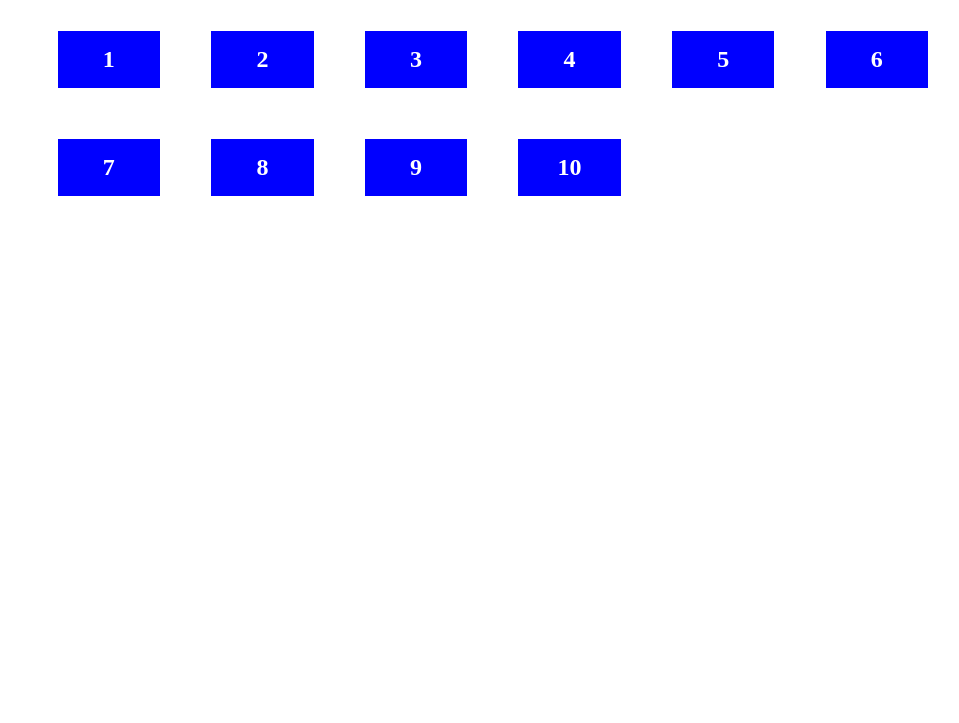
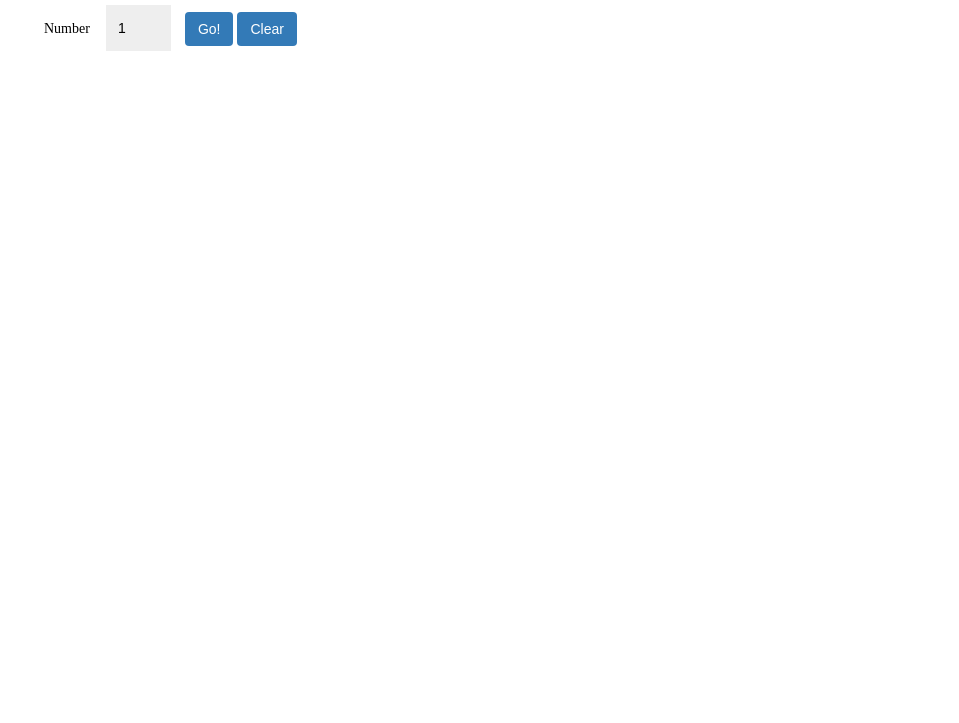
Before and after one commit to jicub/git-demo-css3-animate, a plain HTML site: page index.html in a window 1280 px wide. Shown: the part 77-800 px from the top of the page, without its empty margins (96-1055 px from the left). Drawn offline with Linux system fonts and the light colour scheme.

Commit message:
add option for user  to manually trigger animation

```diff
--- a/index.html
+++ b/index.html
@@ -14,8 +14,16 @@
 
 	</head>
 	<body>
-		<h1>Vanilla JS with CSS3 Animation</h1>
-		<ul class='items'></ul>
+		<div class="shell">
+			<h1>Vanilla JS with CSS3 Animation</h1>
+			<div class="controller">
+				<label>Number</label>
+				<input type="number" min="1" value="1">
+				<button onclick="triggerAnimation.init();">Go!</button>
+				<button onclick="triggerAnimation.clear();">Clear</button>
+			</div>
+			<ul class='items'></ul>
+		</div>
 
 		<!-- SCRIPTS -->
 		<script src="js/app.js"></script>
--- a/js/app.js
+++ b/js/app.js
@@ -14,9 +14,13 @@ var animateItems = (function(){
 		UL.appendChild(LI);
 	};
 
+	var _clear = function(){
+		UL.innerHTML = '';
+	};
+
 	var _getChildren = function(counter){
 		return UL.children[counter];
-	}
+	};
 
 	var _fadeInLI = function(item, counter) {
 		//Cache vars
@@ -46,6 +50,7 @@ var animateItems = (function(){
 	};
 
 	function init(num){
+		_clear();
 		_makeItems(num);
 	}
 
@@ -53,8 +58,29 @@ var animateItems = (function(){
 	return {
 		init: function(num){
 			init(num);
+		},
+		clear: function(){
+			_clear();
 		}
 	}
 })();
 
-animateItems.init(10);
+var triggerAnimation = (function(){
+
+	var init = function(){
+		var el = document.querySelector('.controller input'),
+			val = el.value;
+
+		animateItems.init(val);
+	};
+
+	return {
+		init : function(){
+			init();
+		},
+		clear : function(){
+			animateItems.clear();
+		}
+	}
+
+})();
--- a/sass/main.scss
+++ b/sass/main.scss
@@ -51,10 +51,16 @@
     -webkit-animation-fill-mode: forwards;
 }
 
+.shell {
+    position:relative;
+    width:80%;
+    margin:25px auto;
+}
+
 h1 {
     position: relative;
-    width: 80%;
-    margin:25px auto 20px auto;
+    width: 100%;
+    margin:0 auto 20px auto;
 }
 
 h2 {
@@ -68,7 +74,7 @@ h2 {
 
 .items {
     position: relative;
-    width: 80%;
+    width: 100%;
     margin:auto;
 }
 
@@ -82,3 +88,49 @@ h2 {
     float:left;
     display: none;
 }
+
+.controller {
+    position:relative;
+    float: left;
+    width:100%;
+    margin-bottom:20px;
+
+    label {
+        font-size: 14px;
+        padding: 6px 12px;
+    }
+
+    input {
+        width: 65px;
+        font-size: 14px;
+        background-color:#eee;
+        padding: 15px 12px;
+        margin-right: 10px;
+    }
+
+    button {
+        color: #fff;
+        background-color: #337ab7;
+        border-color: #2e6da4;
+        display: inline-block;
+        padding: 6px 12px;
+        margin-bottom: 0;
+        font-size: 14px;
+        font-weight: 400;
+        line-height: 1.42857143;
+        text-align: center;
+        white-space: nowrap;
+        vertical-align: middle;
+        -ms-touch-action: manipulation;
+        touch-action: manipulation;
+        cursor: pointer;
+        -webkit-user-select: none;
+        -moz-user-select: none;
+        -ms-user-select: none;
+        user-select: none;
+        background-image: none;
+        border: 1px solid transparent;
+        border-radius: 4px;
+    }
+
+}
```
Also changed, not shown: css/main.css.
